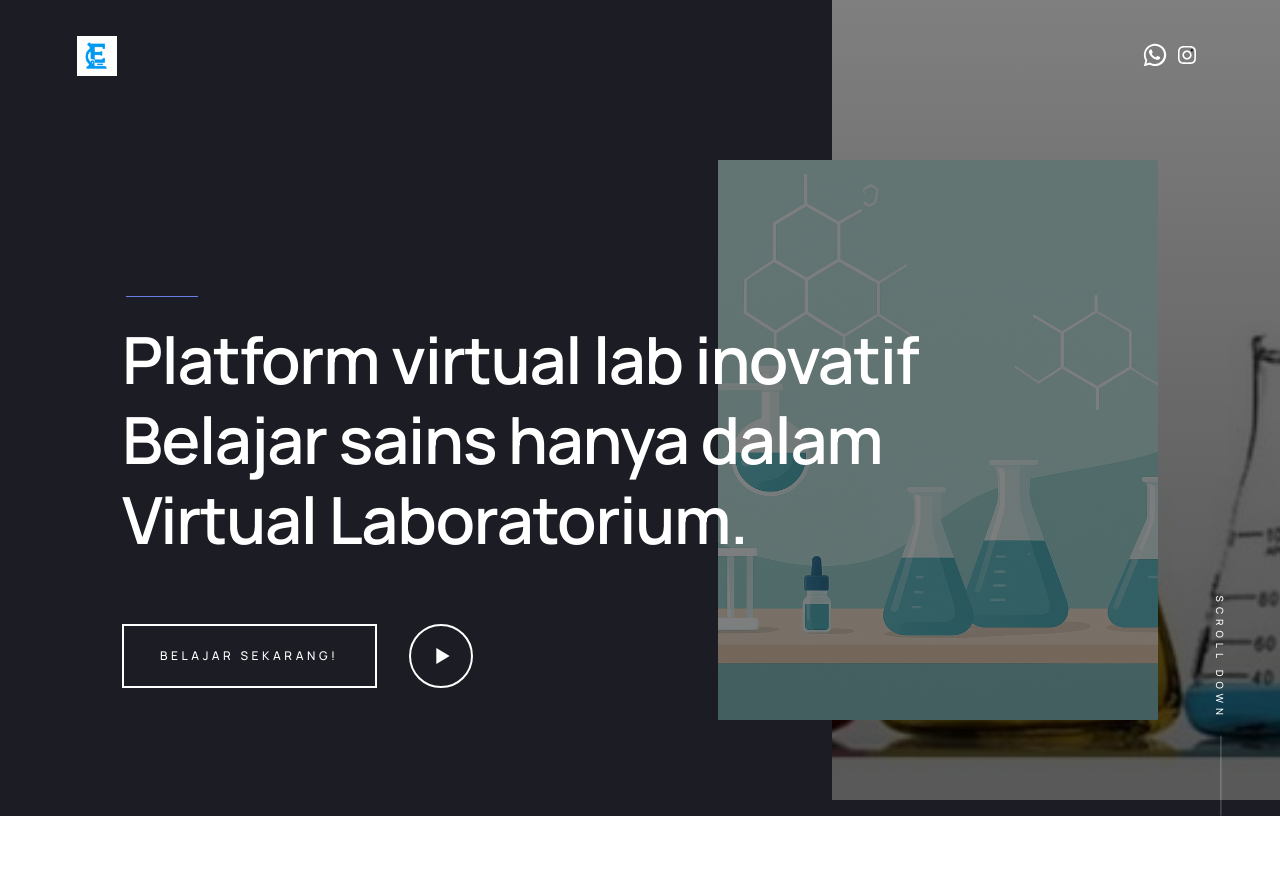
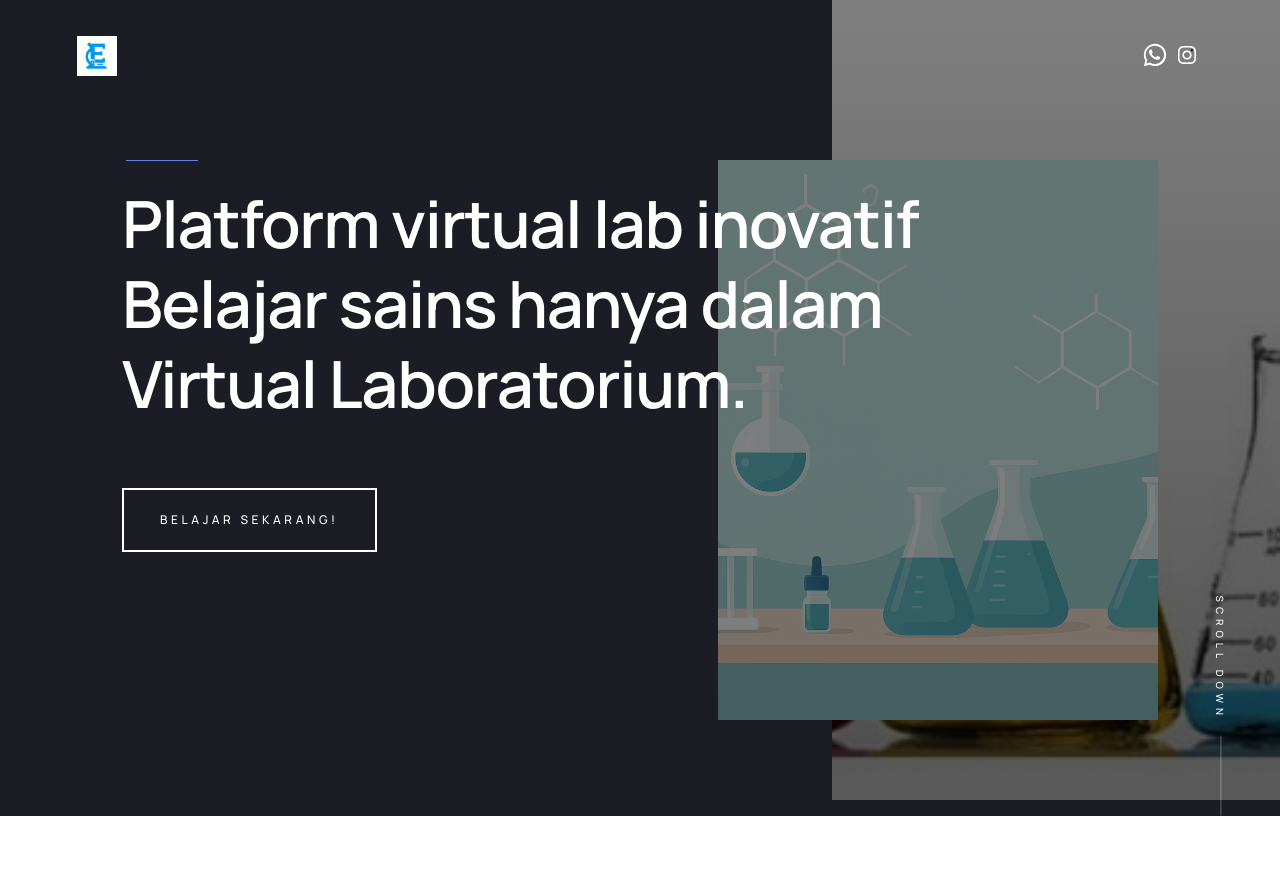
Before and after one commit to BintangPrasetyo95/edulab, a PHP site: page /landing-page.html in a window 1280 px wide. Shown: the top 887 px of the page. Run offline with PHP 8.4, Linux system fonts and the light colour scheme.

Commit message:
Landing Page Fix

```diff
--- a/assets/landing-page.css
+++ b/assets/landing-page.css
@@ -2840,7 +2840,7 @@ img.u-pull-left {
  * -------------------------------------------------------------------- */
 .s-intro__content {
     z-index: 2;
-    align-items: flex-end;
+    align-items: flex-start;
     max-width: 1400px;
     height: 100%;
     color: white;
--- a/index.html
+++ b/index.html
@@ -40,7 +40,7 @@
                     <p onclick="window.location.href='./profile.html'">Profil</p>
                     <p onclick="window.location.href='./profile.html#inprogress-topics'">Topik Praktikum</p>
                     <p>Pengaturan</p>
-                    <p class="logout">Log Out</p>
+                    <p onclick="window.location.href='./landing-page.html'" class="logout">Log Out</p>
                 </div>
             </div>
         </div>
--- a/landing-page.html
+++ b/landing-page.html
@@ -126,15 +126,8 @@
                         </h1>
 
                         <div class="s-intro__content-buttons">
-                            <a href="#download" class="btn btn--stroke s-intro__content-btn smoothscroll">Belajar
+                            <a href="login.html" class="btn btn--stroke s-intro__content-btn smoothscroll">Belajar
                                 Sekarang!</a>
-                            <a href="https://player.vimeo.com/video/14592941?color=f26522&title=0&byline=0&portrait=0"
-                                class="s-intro__content-video-btn">
-                                <svg xmlns="http://www.w3.org/2000/svg" width="24" height="24" viewBox="0 0 24 24"
-                                    style="fill: rgba(0, 0, 0, 1);transform: ;msFilter:;">
-                                    <path d="M7 6v12l10-6z"></path>
-                                </svg>
-                            </a>
                         </div>
 
                     </div> <!-- s-intro__content-inner -->
```
